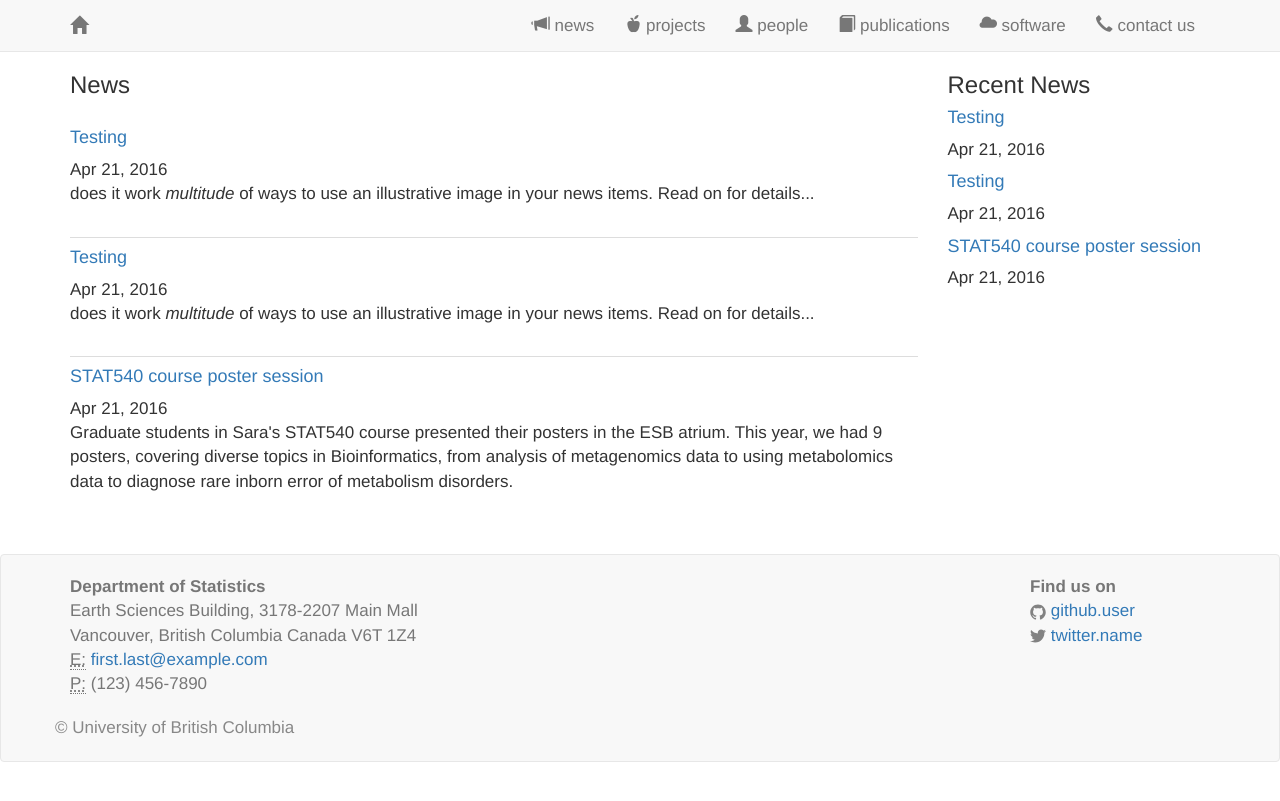
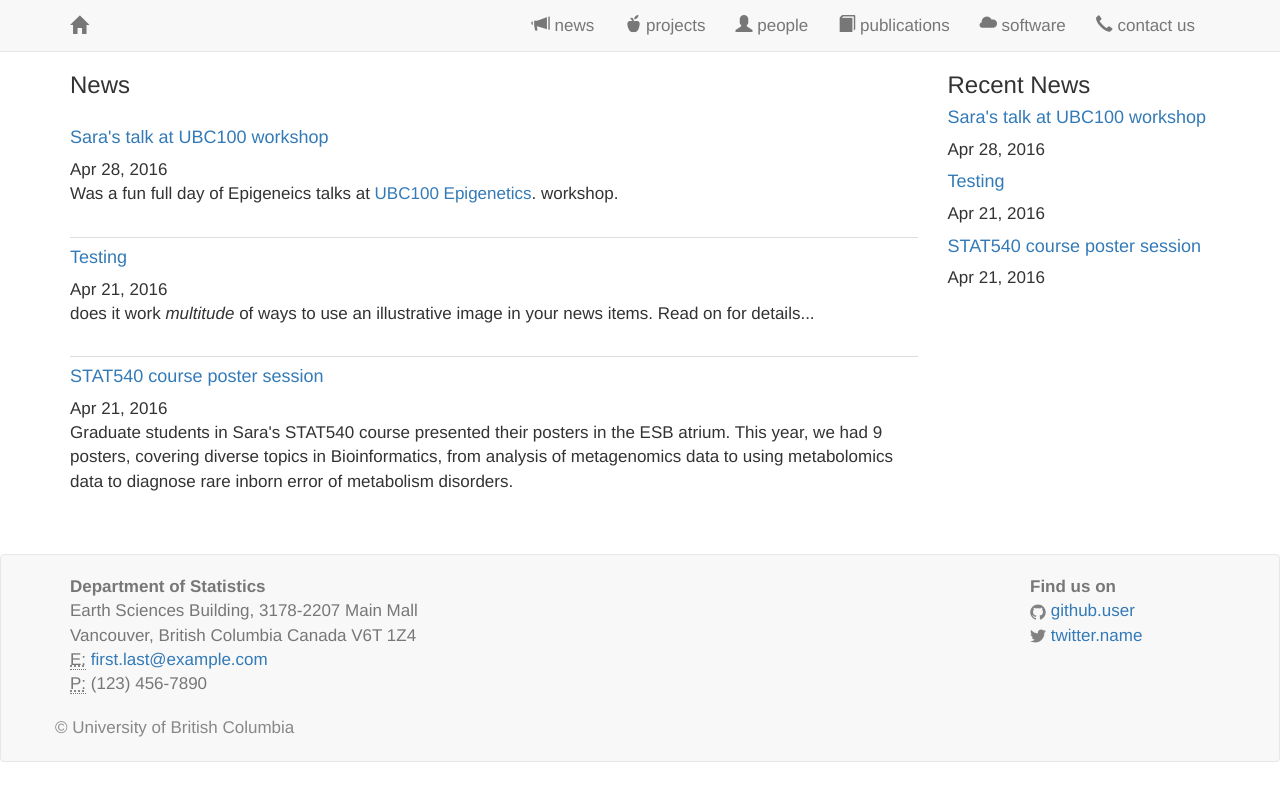
Before and after one commit to saramostafavi/saramostafavi.github.io, a Jekyll site: the page built from news/index.html, in a window 1280 px wide. Shown: the top 801 px of the page. Built offline with Jekyll 4.4.1, drawn with Linux system fonts in a browser that asks for light colours; nearby versions of some CDN libraries; the list of posts is cut into pages by our own code; a style sheet for code colours, icons or effects is not loaded; some of the changed lines change nothing that is shown.

Commit message:
Update 2016-04-28-UBC100.md

```diff
--- a/_posts/2016-04-28-UBC100.md
+++ b/_posts/2016-04-28-UBC100.md
@@ -1,51 +1,7 @@
 ---
 layout: post
-title:  Testing
-date:   2016-04-21
+title:  Sara's talk at UBC100 workshop
+date:   2016-04-28
 excerpt: >
-  does it work <em>multitude</em> of ways to use an illustrative
-  image in your news items. Read on for details...
+  Was a fun full day of Epigeneics talks at <a href="https://research.ubc.ca/workshop/bridging-genes-environment">UBC100 Epigenetics</a>. workshop.
 ---
-
-There are two ways to add a picture to the news item:
-
-1. in the page's [front matter][], add "image: *url*". This makes the
-   page use a split layout where the image takes roughly a third of
-   the available space on the left, and the text the remaining two
-   thirds. (The title and dataline is always above everything.) See
-   the preceding three news item for an example of this approach.
-
-2. Leave out "image:" element from the front matter. The news item
-   then doesn't use a split layout and the text uses the entire width
-   given to it. You can still insert an image with an HTML `<img>` tag
-   before a paragraph where you want it to appear. Include in the tag
-   a `style="float: left;` attribute, optionally also with a `height`
-   and/or `width`. The paragraph will wrap around the image if it's
-   longer than the image's height. Like this:
-
-<img alt="WeBWorKiR question"
-src="http://asda.stat.ubc.ca/images/webworkir.png" style="float:
-right; height: 400px" />
-
-> Our submission on "Web-based automated
-personalized homework with WebWork and R" has been accepted as a
-poster for the useR! conference.
-
-Note that most of the time you'll want to put the image at the very
-beginning of the article, like
-[this](http://asda.stat.ubc.ca/2016/04/06/webworkir-at-user2016.html),
-so that it can line up with the start of the text. The source for that
-article is:
-
-    ---
-    layout: post
-    title:  "Learn about WeBWorKiR at useR 2016!"
-    date:   2016-04-06
-    ---
-
-    <img alt="WeBWorKiR question" src="{{'/images/webworkir.png' | prepend: site.baseurl }}" style="float: right; height: 400px" />
-    Our submission on "Web-based automated personalized homework with
-    WebWork and R" has been accepted as a poster for the useR! conference.
-    ...
-
-[front matter]: https://jekyllrb.com/docs/frontmatter/
```
